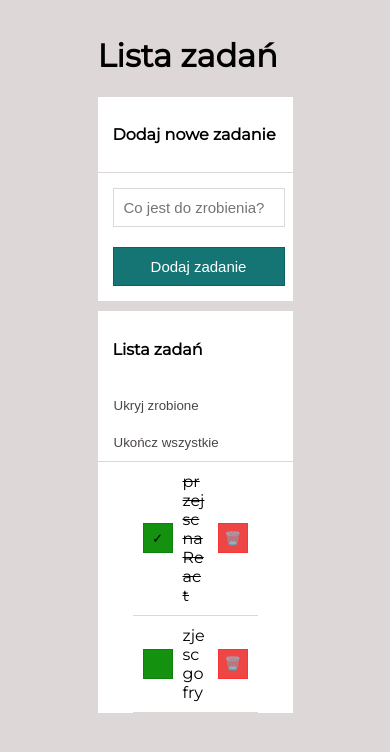
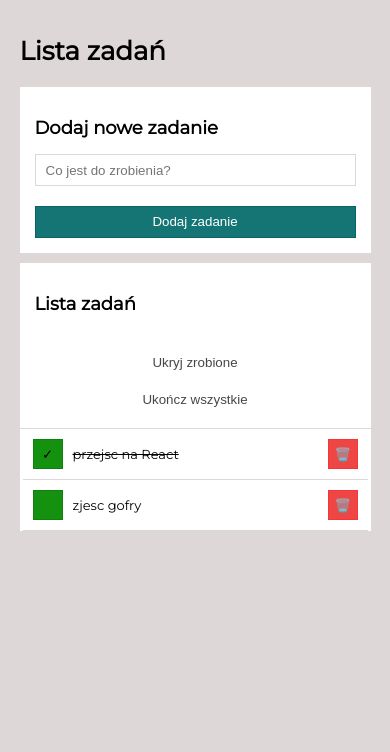
Before and after one commit to BoosterTech/TODO-List-React, a React (Create React App) app: page / in a window 390 px wide. Shown: the top 752 px of the page. Built offline with nearby package versions, Linux system fonts and the light colour scheme.

Commit message:
styles updated

```diff
--- a/src/App.js
+++ b/src/App.js
@@ -19,10 +19,13 @@ function App() {
             <Header title="Lista zadań" />
             <Section title="Dodaj nowe zadanie"
                 bodyContent={<Form />}
+                headerType="header--top"
             />
             <Section title="Lista zadań"
                 extraHeaderContent={<Buttons tasks={tasks} hideDoneTasksVar={hideDoneTasksVar} />}
                 bodyContent={<Tasks tasks={tasks} hideDoneTasksVar={hideDoneTasksVar} />}
+                id="section--flex"
+                headerType="section__header"
             />
         </Container>
     );
--- a/src/Buttons/index.js
+++ b/src/Buttons/index.js
@@ -3,7 +3,7 @@ import "./style.css"
 
 const Buttons = ({ tasks, hideDoneTasksVar }) => (
     tasks.length > 0 && (
-        <span className=" buttons">
+        <span className=" section__buttons">
             <button className="buttons__showHideTasks"
                 disabled={!(tasks.some(({ done }) => done))}> {hideDoneTasksVar ? "Pokaż" : "Ukryj"} zrobione </button>
             <button className="buttons__markAllDone"
--- a/src/Buttons/style.css
+++ b/src/Buttons/style.css
@@ -1,3 +1,12 @@
+.section__buttons {
+    display: flex;
+    align-items: center;
+    gap: 10px;
+    flex-grow: 1;
+    justify-content: flex-end;
+    margin-right: 15px;
+}
+
 .buttons__showHideTasks,
 .buttons__markAllDone {
     flex-grow: auto;
@@ -20,14 +29,17 @@
 
 
 .buttons__markAllDone:disabled,
-.buttons__showHideTasks:disabled{
+.buttons__showHideTasks:disabled {
     color: rgb(170, 162, 162);
 }
 
 @media(max-width: 745px) {
 
-    .section__header {
-        font-size: medium;
+    .section__buttons {
+        flex-direction: column;
+        margin-right: 0;
+        margin-bottom: 10px;
+        gap: 0;
     }
 
     .buttons__showHideTasks,
@@ -35,7 +47,7 @@
 
         flex-basis: 100%;
         margin: 10px;
+        width: 121px;
+        max-width: 121px;
     }
-
-
 }
--- a/src/Form/style.css
+++ b/src/Form/style.css
@@ -5,33 +5,35 @@
     gap: 20px;
 }
 
-@media(max-width: 745px) {
-    .taskForm {
-        grid-template-columns: 1fr;
-    }
-}
-
 .taskForm__input {
     min-width: 150px;
+    height: 10px;
     padding: 10px;
     border: 1px solid rgb(221, 215, 215);
-    font-size: 15px;
 }
 
 .taskForm__button {
-    padding: 10px;
+    padding: 7px;
+    height: 31.6px;
     background-color: rgb(21, 117, 117);
     color: white;
     border: 1px solid rgb(9, 99, 99);
-    font-size: 15px;
-    transition: 0.3s;
-}
-
-.taskForm__button:hover {
-    transform: scale(1.1);
+    transition: .4s;
+    text-align: center;
 }
 
 .taskForm__button:active {
     border: 1px solid black;
     border-radius: 5%;
 }
+
+.taskForm__button:hover{
+    transform: scale(1.1);
+    background-color: rgba(25, 114, 114, 0.877);
+}
+
+@media(max-width: 768px) {
+    .taskForm {
+        grid-template-columns: 1fr;
+    }
+}
--- a/src/Header/index.js
+++ b/src/Header/index.js
@@ -1,9 +1,10 @@
 import React from "react";
+import "./style.css"
 
 
 const Header = ({ title }) => (
     <header>
-        <h1>{title}</h1>
+        <h1 className="mainHeader">{title}</h1>
     </header>
 );
 
--- /dev/null
+++ b/src/Header/style.css
@@ -0,0 +1,3 @@
+.mainHeader{
+    margin:20px 0;
+}
--- a/src/Section/index.js
+++ b/src/Section/index.js
@@ -1,11 +1,10 @@
 import React from "react";
 import "./style.css";
 
-
-const Section = ({ title, extraHeaderContent, bodyContent }) => (
+const Section = ({ title, extraHeaderContent, bodyContent, id, headerType }) => (
     <section className="section">
-        <div className=" section--flex">
-            <h2 className="section__header">{title}</h2>
+        <div className={id}>
+            <h2 className={headerType}>{title}</h2>
             {extraHeaderContent}
         </div>
         {bodyContent}
--- a/src/Section/style.css
+++ b/src/Section/style.css
@@ -9,6 +9,16 @@
     font-size: large;
     width: auto;
     flex-grow: 3;
+    text-align: left;
+}
+
+.header--top {
+    padding: 30px 0 0 15px;
+    font-weight: bold;
+    font-size: large;
+    width: auto;
+    margin-bottom: 0;
+    padding-bottom: 0;
 }
 
 .section--flex {
@@ -16,9 +26,7 @@
     flex-direction: row;
     align-items: center;
     flex-wrap: wrap;
-    border-bottom: 1px solid rgb(221, 215, 215);
     justify-content: stretch;
-
 }
 
 .buttons__showHideTasks,
@@ -42,21 +50,25 @@
 }
 
 
- .buttons__markAllDone:disabled,
-.buttons__showHideTasks:disabled{
+.buttons__markAllDone:disabled,
+.buttons__showHideTasks:disabled {
     color: rgb(170, 162, 162);
 }
 
-@media(max-width: 745px) {
-
-    .section__header {
-        font-size: medium;
+@media(max-width: 768px) {
+    .section--flex {
+        flex-direction: column;
     }
 
     .buttons__showHideTasks,
     .buttons__markAllDone {
-
         flex-basis: 100%;
         margin: 10px;
+        width: 121px;
+        max-width: 121px;
+    }
+
+     .section__header {
+        align-self: flex-start;
     }
 }
--- a/src/Tasks/index.js
+++ b/src/Tasks/index.js
@@ -5,13 +5,13 @@ const Tasks = ({ tasks, hideDoneTasksVar }) => (
     <ul className="tasksList">
         {tasks.map(task => (
             <li className={`tasksList__item ${hideDoneTasksVar && task.done ? "tasksList__item--hidden" : ""}`}>
-                <button className="js-taskDone ">
+                <button className="tasksList__buttonDone">
                     {task.done ? "✓" : ""}
                 </button>
-                <span className={`js-taskContent ${task.done ? "js-taskContent--done" : ""} `}>
+                <span className={`tasksList__taskContent ${task.done ? "taskContent--done" : ""} `}>
                     {task.content}
                 </span>
-                <button className="js-taskRemove">🗑️</button>
+                <button className="tasksList__buttonRemove">🗑️</button>
             </li>
 
         ))}
--- a/src/Tasks/style.css
+++ b/src/Tasks/style.css
@@ -2,6 +2,11 @@
     padding: 0 35px;
     margin: 0;
     list-style: none;
+    border-top: 1px solid rgb(221, 215, 215);;
+}
+
+.tasksList__item--hidden {
+    display: none;
 }
 
 .tasksList__item {
@@ -13,45 +18,50 @@
     align-items: center;
 }
 
-.tasksList__item--hidden {
-    display: none;
-}
-
-.js-taskDone {
+.tasksList__buttonDone {
     width: 30px;
     height: 30px;
     background-color: rgb(19, 145, 15);
     border: 1px solid rgb(17, 129, 13);
+    transition: .3s;
 }
 
-.js-taskDone:active {
+.tasksList__buttonDone:active {
     border: 1px solid black;
     border-radius: 5%;
 }
 
-.js-taskRemove {
+.tasksList__buttonDone:hover {
+    background-color: rgba(19, 145, 15, 0.849);
+}
+
+.tasksList__buttonRemove {
     width: 30px;
     height: 30px;
     background-color: rgb(238, 69, 69);
     border: 1px solid rgb(248, 53, 53);
+    transition: .3s;
 }
 
-.js-taskRemove:active {
+.tasksList__buttonRemove:active {
     border: 1px solid black;
     border-radius: 5%;
 }
 
-.js-taskContent{
-   word-break: break-word;
+.tasksList__buttonRemove:hover {
+    background-color: rgba(238, 69, 69, 0.863);
 }
 
-.js-taskContent--done {
+.tasksList__taskContent {
+    word-break: break-word;
+}
+
+.taskContent--done {
     text-decoration: line-through;
 }
 
-@media(max-width:275px) {
-    .tasksList__item {
-        display: flex;
-        flex-direction: column;
+@media(max-width: 768px) {
+    .tasksList {
+        padding: 0 3px;
     }
 }
--- a/src/index.css
+++ b/src/index.css
@@ -10,7 +10,15 @@ html {
 body {
   background-color: rgb(221, 215, 215);
   font-family: 'Montserrat', sans-serif;
-  max-width: 50%;
+  max-width: 70%;
   margin: auto;
-  padding: 15px
+  padding: 15px;
+  font-size: small;
+  ;
 }
+
+@media(max-width: 768px) {
+  body {
+    max-width: 90%;
+  }
+}
```
